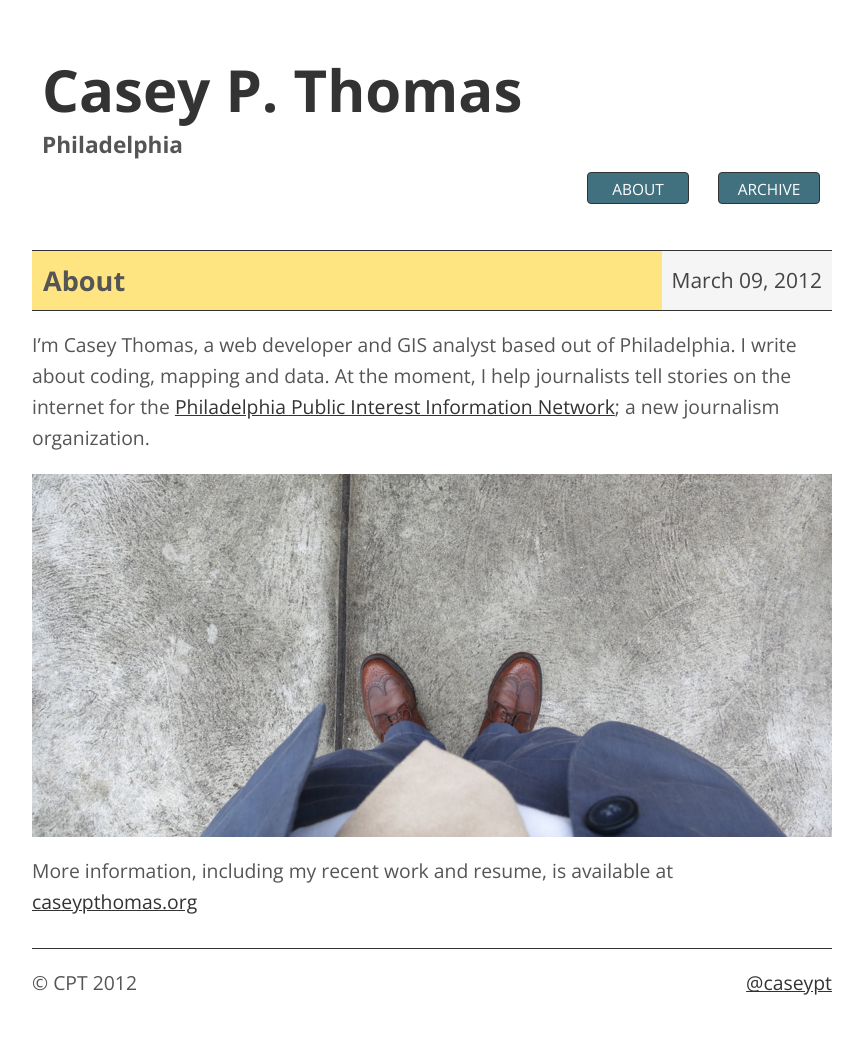
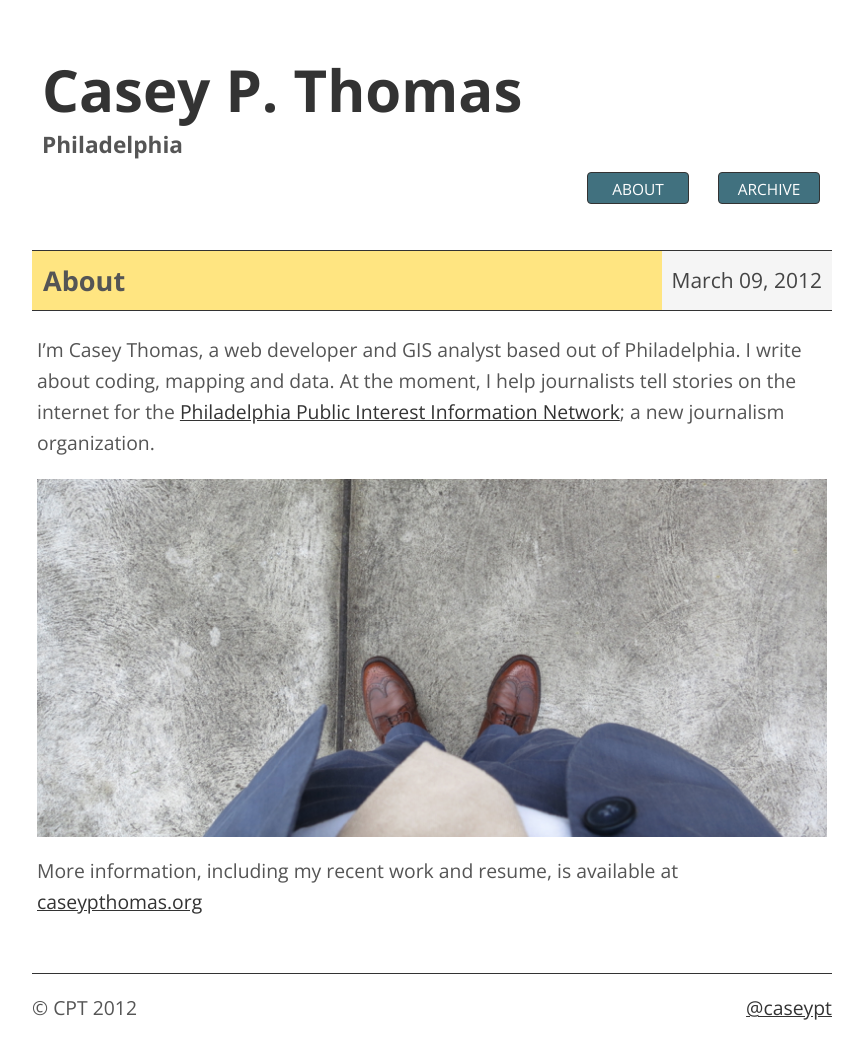
Before and after one commit to caseycesari/caseycesari.github.com, a Jekyll site: the page built from about/index.md, in a window 1280 px wide and 1063 px high. Shown: the top 1059 px of the window, without its empty margins (208-1071 px from the left). Built offline with Jekyll 4.4.1, drawn with Linux system fonts in a browser that asks for light colours; nearby versions of some CDN libraries.

Commit message:
Some more responsive tweaks

```diff
--- a/css/base.css
+++ b/css/base.css
@@ -120,6 +120,9 @@
 .post {
     margin-bottom: 30px;
 }
+.post div {
+    padding: 5px;
+}
 .post header {
     background: #ffe581;
     border: 1px solid #333;
@@ -230,7 +233,7 @@
         min-width: 60px;
         padding: 5px 5px 0px 5px;
     }
-    .post p {
+    .post div {
         padding: 10px;
     }
 }
```
